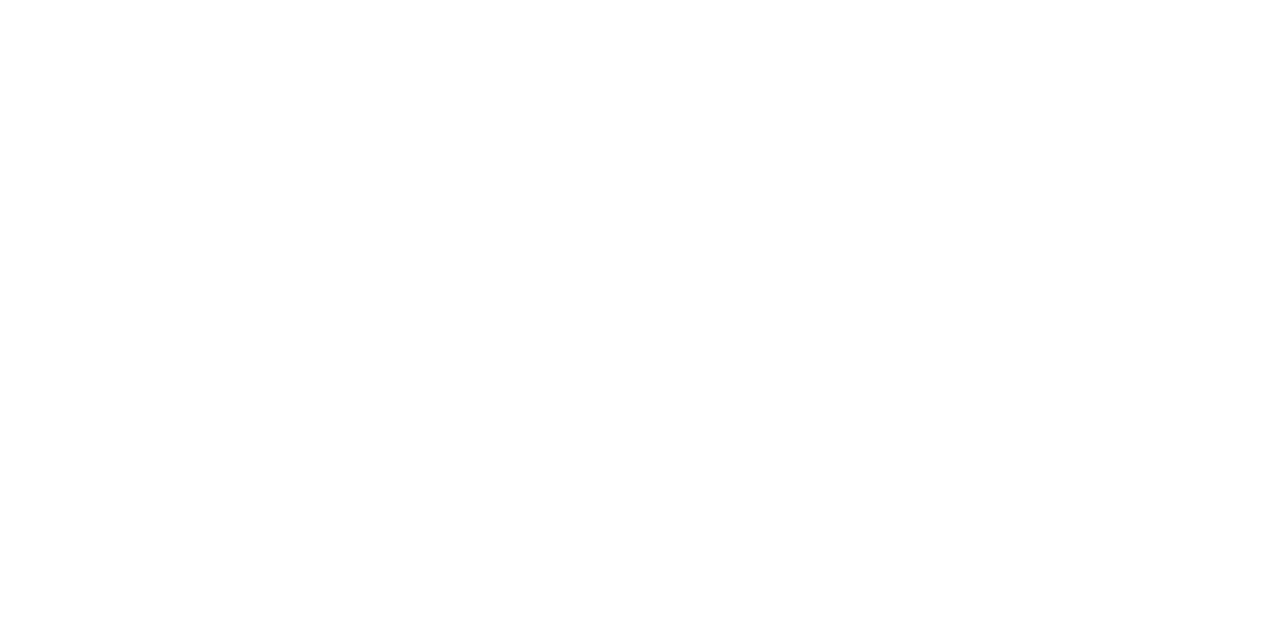
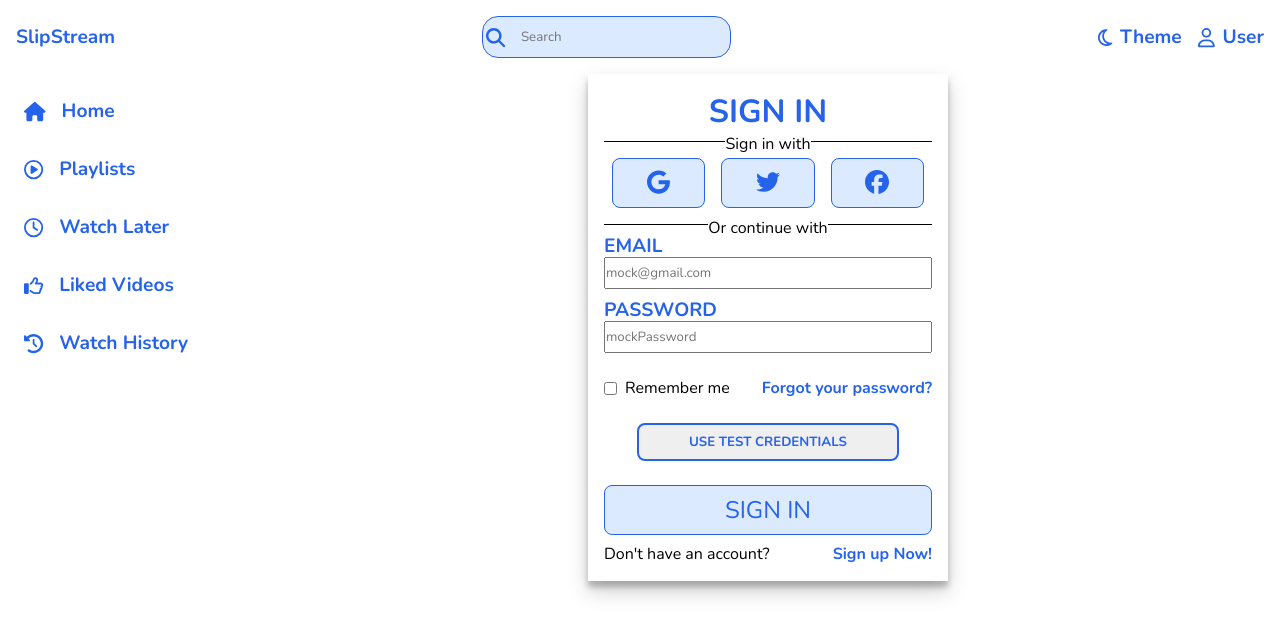
Before and after one commit to NtshVrm/slipstream-video-library, a React (Create React App) app: page /SignIn in a window 1280 px wide. Before the commit this address had no page. Shown: the top 636 px of the page. Built offline with nearby package versions, Linux system fonts and the light colour scheme; what miragejs would draw is missing.

Commit message:
feat : auth pages added

```diff
--- a/package.json
+++ b/package.json
@@ -4,6 +4,7 @@
   "private": true,
   "dependencies": {
     "@fortawesome/fontawesome-svg-core": "^6.1.1",
+    "@fortawesome/free-brands-svg-icons": "^6.1.1",
     "@fortawesome/free-regular-svg-icons": "^6.1.1",
     "@fortawesome/free-solid-svg-icons": "^6.1.1",
     "@fortawesome/react-fontawesome": "^0.1.18",
--- a/src/App.js
+++ b/src/App.js
@@ -1,6 +1,6 @@
 import "./App.css";
 import { Route, Routes } from "react-router";
-import { ListingPage, SingleVideo } from "./pages";
+import { ListingPage, Signin, Signup, SingleVideo } from "./pages";
 
 function App() {
   return (
@@ -10,6 +10,8 @@
         <Route path="/" element={<ListingPage />} />
         <Route path="/Listing" element={<ListingPage />} />
         <Route path="/SingleVideo" element={<SingleVideo />} />
+        <Route path="/SignUp" element={<Signup />} />
+        <Route path="/SignIn" element={<Signin />} />
       </Routes>
     </div>
   );
--- a/src/components/Navbar/NavBar.js
+++ b/src/components/Navbar/NavBar.js
@@ -2,10 +2,12 @@
 import { faBars, faSearch } from "@fortawesome/free-solid-svg-icons";
 import { FontAwesomeIcon } from "@fortawesome/react-fontawesome";
 import { useContext } from "react";
+import { useNavigate } from "react-router";
 import { ComponentContext } from "../../context/component-context";
 
 export default function NavBar() {
   const { setSidebarDisplay } = useContext(ComponentContext);
+  const navigate = useNavigate();
 
   return (
     <nav className="navbar">
@@ -29,7 +31,12 @@
         </div>
         <div className="nav-user">
           <FontAwesomeIcon icon={faUser} className="nav-icon" />{" "}
-          <span className="nav-action-title">User</span>
+          <span
+            className="nav-action-title"
+            onClick={() => navigate("/SignUp")}
+          >
+            User
+          </span>
         </div>
       </div>
     </nav>
--- /dev/null
+++ b/src/pages/Auth/Signin.jsx
@@ -0,0 +1,101 @@
+import {
+  faFacebook,
+  faGoogle,
+  faTwitter,
+} from "@fortawesome/free-brands-svg-icons";
+import { FontAwesomeIcon } from "@fortawesome/react-fontawesome";
+import { Link } from "react-router-dom";
+import { useContext } from "react";
+import { NavBar } from "../../components";
+import { ComponentContext } from "../../context/component-context";
+
+export default function Signin() {
+  const { sidebarDisplay, sidebar } = useContext(ComponentContext);
+  return (
+    <div className="page-container">
+      <NavBar />
+      <main className="main-container">
+        <div
+          className={`sidebar-container ${
+            sidebarDisplay ? "sidebar-mobile" : ""
+          }`}
+        >
+          {sidebar.map((item) => {
+            return (
+              <div className="sidebar-item">
+                <FontAwesomeIcon className="sidebar-icon" icon={item.icon} />
+                {item.name}
+              </div>
+            );
+          })}
+        </div>
+
+        <div className="listing-container">
+          <div className="login-container">
+            <div className="sign-in-container">
+              <div className="sign-in-title">Sign In</div>
+              <div className="social-container">
+                <div className="social-heading">
+                  <div className="social-title">Sign in with</div>
+                </div>
+                <div className="social-button">
+                  <button className="login-item">
+                    <FontAwesomeIcon icon={faGoogle} />
+                  </button>
+                  <button className="login-item">
+                    <FontAwesomeIcon icon={faTwitter} />
+                  </button>
+                  <button className="login-item">
+                    <FontAwesomeIcon icon={faFacebook} />
+                  </button>
+                </div>
+              </div>
+
+              <div className="social-input">
+                <div className="input-heading">
+                  <div className="input-title">Or continue with</div>
+                </div>
+                <div className="input">
+                  <input
+                    type="text"
+                    className="text-input"
+                    placeholder="mock@gmail.com"
+                  />
+                  <label className="input-label">Email</label>
+                </div>
+                <div className="input">
+                  <input
+                    type="password"
+                    className="text-input"
+                    placeholder="mockPassword"
+                  />
+                  <label className="input-label">Password</label>
+                </div>
+              </div>
+
+              <div className="sign-in-footer">
+                <div className="remember">
+                  <input type="checkbox" className="remember-me" />
+                  <label>Remember me</label>
+                </div>
+                <Link to="#" className="forgot">
+                  Forgot your password?
+                </Link>
+              </div>
+
+              <button className="test-button">Use Test Credentials</button>
+              <button className="sign-button">Sign In</button>
+
+              <div className="no-account">
+                Don't have an account?
+                <Link to="/Signup" className="sign-up-link">
+                  Sign up Now!
+                </Link>
+              </div>
+            </div>
+          </div>
+        </div>
+      </main>
+    </div>
+  );
+}
--- /dev/null
+++ b/src/pages/Auth/Signup.jsx
@@ -0,0 +1,71 @@
+import { Link } from "react-router-dom";
+import { useContext } from "react";
+import { NavBar } from "../../components";
+import { ComponentContext } from "../../context/component-context";
+import "./auth.css";
+import { FontAwesomeIcon } from "@fortawesome/react-fontawesome";
+
+export default function Signup() {
+  const { sidebarDisplay, sidebar } = useContext(ComponentContext);
+  return (
+    <div className="page-container">
+      <NavBar />
+      <main className="main-container">
+        <div
+          className={`sidebar-container ${
+            sidebarDisplay ? "sidebar-mobile" : ""
+          }`}
+        >
+          {sidebar.map((item) => {
+            return (
+              <div className="sidebar-item">
+                <FontAwesomeIcon className="sidebar-icon" icon={item.icon} />
+                {item.name}
+              </div>
+            );
+          })}
+        </div>
+
+        <div className="listing-container">
+          <div className="login-container">
+            <div className="sign-in-container">
+              <div className="sign-in-title">Register</div>
+
+              <div className="social-input">
+                <div className="input">
+                  <input type="text" className="text-input" />
+                  <label className="input-label">First Name</label>
+                </div>
+                <div className="input">
+                  <input type="text" className="text-input" />
+                  <label className="input-label">Last Name</label>
+                </div>
+                <div className="input">
+                  <input type="text" className="text-input" />
+                  <label className="input-label">Email</label>
+                </div>
+                <div className="input">
+                  <input type="password" className="text-input" />
+                  <label className="input-label">Password</label>
+                </div>
+                <div className="input">
+                  <input type="password" className="text-input" />
+                  <label className="input-label">Confirm Password</label>
+                </div>
+              </div>
+
+              <button className="sign-button">Sign Up</button>
+
+              <div className="no-account">
+                Already have an account?
+                <Link to="/Signin" className="sign-up-link">
+                  Sign in here!
+                </Link>
+              </div>
+            </div>
+          </div>
+        </div>
+      </main>
+    </div>
+  );
+}
--- /dev/null
+++ b/src/pages/Auth/auth.css
@@ -0,0 +1,161 @@
+.login-container {
+  display: flex;
+  align-items: flex-start;
+  justify-content: center;
+}
+
+.sign-in-container {
+  display: flex;
+  flex-flow: column;
+  width: fit-content;
+  padding: 1rem;
+  gap: 0.5rem;
+  align-items: center;
+  box-shadow: rgba(0, 0, 0, 0.19) 0px 10px 20px, rgba(0, 0, 0, 0.23) 0px 6px 6px;
+}
+
+.sign-in-title {
+  font-size: 2rem;
+  text-transform: uppercase;
+  color: var(--primary);
+  font-weight: bold;
+}
+
+.social-container {
+  display: flex;
+  flex-flow: column;
+  width: 100%;
+  position: relative;
+}
+
+.social-button {
+  display: flex;
+  gap: 1rem;
+  justify-content: space-between;
+  padding: 0.5rem;
+  border-top: 1px solid black;
+}
+
+.login-item {
+  margin: 0.5rem 0 0 0;
+  font-size: 1.5rem;
+  padding: 0.5rem;
+  width: 40%;
+  background-color: var(--primary-hover);
+  border: 1px solid var(--primary);
+  border-radius: 0.5rem;
+  color: var(--primary);
+  cursor: pointer;
+}
+
+.social-heading {
+  position: absolute;
+  width: 100%;
+  display: flex;
+  justify-content: center;
+  top: -0.5rem;
+  z-index: 99;
+}
+
+.social-title {
+  background-color: white;
+}
+
+.social-input {
+  border-top: 1px solid black;
+  width: 100%;
+  position: relative;
+  padding-top: 2rem;
+  display: flex;
+  flex-flow: column;
+  gap: 2rem;
+}
+
+.input-heading {
+  position: absolute;
+  width: 100%;
+  display: flex;
+  justify-content: center;
+  top: -0.5rem;
+  z-index: 99;
+}
+.input-title {
+  background-color: white;
+}
+
+.input {
+  display: flex;
+  position: relative;
+}
+
+.text-input {
+  width: 100%;
+  height: 2rem;
+  display: flex;
+}
+
+.input-label {
+  position: absolute;
+  top: -1.5rem;
+  font-weight: bold;
+  font-size: 1.2rem;
+  text-transform: uppercase;
+  color: var(--primary);
+}
+
+.sign-in-footer {
+  display: flex;
+  justify-content: space-between;
+  width: 100%;
+  margin: 1rem;
+}
+
+.forgot {
+  text-decoration: none;
+  cursor: pointer;
+  color: var(--primary);
+  font-weight: bold;
+}
+
+.sign-button {
+  width: 100%;
+  padding: 0.5rem;
+  font-size: 1.5rem;
+  text-transform: uppercase;
+  background-color: var(--primary-hover);
+  color: var(--primary);
+  border: 1px solid var(--primary);
+  cursor: pointer;
+  border-radius: 0.5rem;
+}
+
+.test-button {
+  width: 80%;
+  padding: 0.5rem;
+  font-weight: bold;
+  text-transform: uppercase;
+  color: var(--primary);
+  border: 2px solid var(--primary);
+  cursor: pointer;
+  border-radius: 0.5rem;
+  margin-bottom: 1rem;
+}
+
+.no-account {
+  display: flex;
+  justify-content: space-between;
+  width: 100%;
+  gap: 1rem;
+}
+
+.remember {
+  display: flex;
+  align-items: center;
+  gap: 0.5rem;
+}
+
+.sign-up-link {
+  text-decoration: none;
+  color: var(--primary);
+  font-weight: bold;
+}
--- a/src/pages/ListingPage/listing-page.css
+++ b/src/pages/ListingPage/listing-page.css
@@ -54,6 +54,7 @@
 .nav-action {
   display: flex;
   gap: 1rem;
+  cursor: pointer;
 }
 
 .nav-theme,
@@ -69,7 +70,6 @@
   grid-template-columns: 1fr 4fr;
   grid-template-areas: "sidebar listing";
   position: relative;
-  /* background-color: aqua; */
 }
 
 .sidebar-container {
--- a/src/pages/index.js
+++ b/src/pages/index.js
@@ -1,5 +1,7 @@
 import Home from "./Home/Home";
 import ListingPage from "./ListingPage/ListingPage";
 import SingleVideo from "./SingleVideo/SingleVideo";
+import Signup from "./Auth/Signup";
+import Signin from "./Auth/Signin";
 
-export { Home, ListingPage, SingleVideo };
+export { Home, ListingPage, SingleVideo, Signin, Signup };
```
Also changed, not shown: 1 other file (tests, documents, lock files or other folders).
